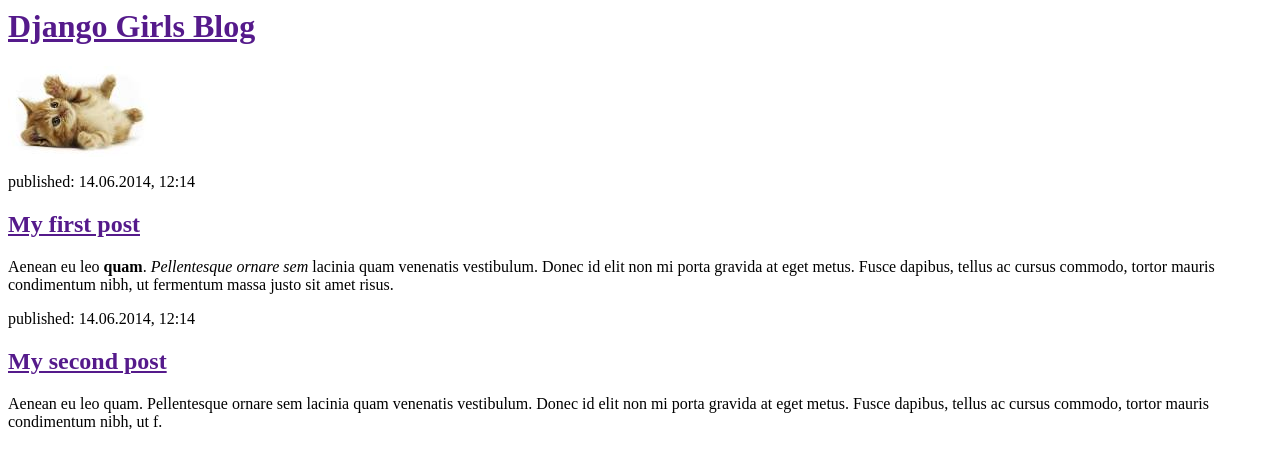
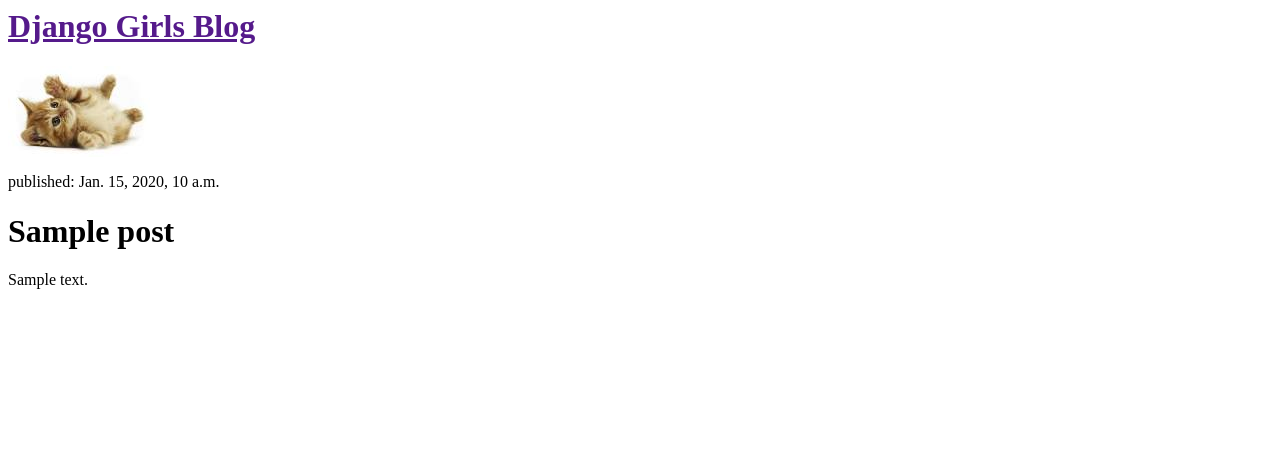
Before and after one commit to prettylittlegirl/my-first-blog, a Django app: template blog/templates/blog/post_list.html in a window 1280 px wide. Shown: the top 469 px of the page. Run offline with Django 3.2, Linux system fonts and the light colour scheme; the template is opened without the code that fills it: values that come from a table or form of the project are taken from there, others are empty; tables that the repository leaves empty hold one stand-in row (values such as "Sample post").

Commit message:
Used Django templates instead of static HTML.

```diff
--- a/blog/templates/blog/post_list.html
+++ b/blog/templates/blog/post_list.html
@@ -11,15 +11,14 @@
 
         <div>
         	<img src="{% static "cat.jpeg" %}">
-            <p>published: 14.06.2014, 12:14</p>
-            <h2><a href="">My first post</a></h2>
-            <p>Aenean eu leo <strong>quam</strong>. <em>Pellentesque ornare sem</em> lacinia quam venenatis vestibulum. Donec id elit non mi porta gravida at eget metus. Fusce dapibus, tellus ac cursus commodo, tortor mauris condimentum nibh, ut fermentum massa justo sit amet risus.</p>
         </div>
-
+{% for post in posts %}
         <div>
-            <p>published: 14.06.2014, 12:14</p>
-            <h2><a href="">My second post</a></h2>
-            <p>Aenean eu leo quam. Pellentesque ornare sem lacinia quam venenatis vestibulum. Donec id elit non mi porta gravida at eget metus. Fusce dapibus, tellus ac cursus commodo, tortor mauris condimentum nibh, ut f.</p>
+           <p>published: {{ post.published_date }}</p>
+           <h1><a href+"">{{ post.title }}</a></h1>
+           <p>{{ post.text|linebreaks }}</p>
+        </div>
+{% endfor %}
         </div>
     </body>
 </html>
```
Also changed, not shown: blog/views.py (+4 -3 lines).
